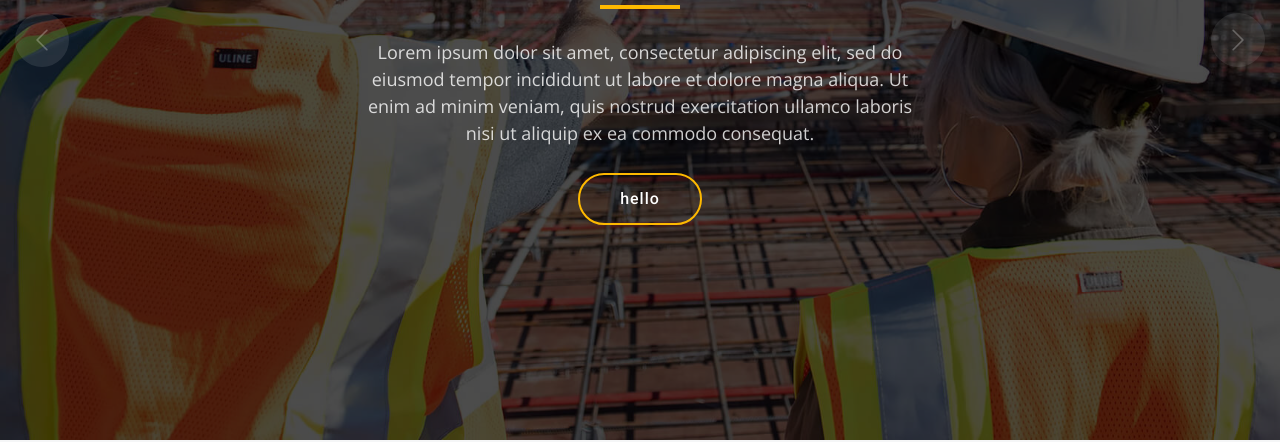
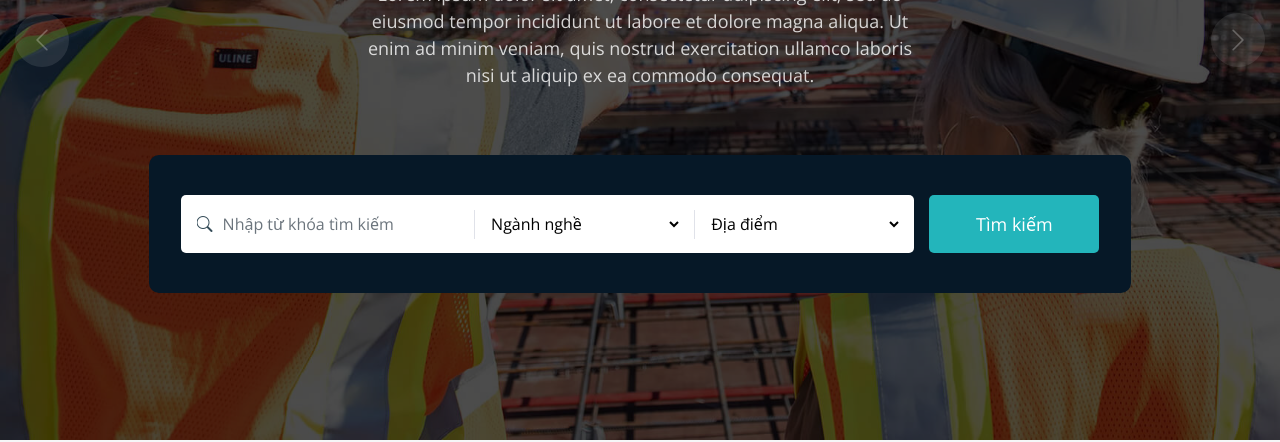
Before and after one commit to huyhenry02/introduce-company, a plain HTML site: page index.html in a window 1280 px wide. Shown: the part 360-802 px from the top of the page. Drawn offline with nearby package versions, Linux system fonts and the light colour scheme.

Commit message:
Add section search

```diff
--- a/assets/css/main.css
+++ b/assets/css/main.css
@@ -692,6 +692,93 @@ section {
 }
 
 /*--------------------------------------------------------------
+# Hero-Search
+--------------------------------------------------------------*/
+
+.hero-search {
+  margin-top: 50px;
+}
+
+.hero-search-filter-container {
+  background: #061827;
+  padding: 40px 32px;
+  border-radius: 10px;
+  display: flex;
+  width: 90%;
+  margin: 0 auto;
+}
+
+.hero-search-filter-input-container {
+  position: relative;
+  display: flex;
+  flex-grow: 8;
+  height: 58px;
+  background: #fff;
+  border-radius: 5px;
+  overflow: hidden;
+  align-items: center;
+  padding-left: 16px;
+  padding-right: 24px;
+}
+
+.hero-search-filter-textBox {
+  display: flex;
+  width: 40%;
+  height: 58px;
+  background: #fff;
+  border-radius: 5px;
+  overflow: hidden;
+  align-items: center;
+  padding-right: 10px;
+}
+
+.hero-search-filter-textBox input.form-control {
+  background: none;
+  border: none;
+  box-shadow: none;
+  padding: 0 10px;
+  border-radius: 0;
+  width: 100%;
+  color: #495057;
+  flex-grow: 1;
+}
+
+.hero-search-filter-dropdown {
+  width: 30%;
+}
+
+.hero-search-button {
+  width: 170px;
+  margin-left: 15px;
+}
+
+.hero-search-button .btn {
+  background: #23B5BB;
+  border-radius: 5px;
+  height: 58px;
+  width: 100%;
+  font-size: 18px;
+  color: #fff;
+}
+
+.hero-search-filter-dropdown select {
+  width: 100%;
+  background: none;
+  border: none;
+  box-shadow: none;
+  padding: 0 0 0 12px;
+  border-radius: 0;
+  color: #000;
+  border-left: 1px solid #E0E2E9;
+  height: 29px;
+  outline: none;
+}
+
+.hero-search-filter-dropdown-address select {
+  margin-left: 12px;
+}
+
+/*--------------------------------------------------------------
 # Constructions Section
 --------------------------------------------------------------*/
 .constructions .card-item {
--- a/index.html
+++ b/index.html
@@ -97,7 +97,37 @@
             <p data-aos="fade-up">Lorem ipsum dolor sit amet, consectetur adipiscing elit, sed do eiusmod tempor
               incididunt ut labore et dolore magna aliqua. Ut enim ad minim veniam, quis nostrud exercitation ullamco
               laboris nisi ut aliquip ex ea commodo consequat.</p>
-            <a data-aos="fade-up" data-aos-delay="200" href="#get-started" class="btn-get-started">hello</a>
+          </div>
+        </div>
+        <div class="container hero-search">
+          <div class="hero-search-filter-container">
+            <div class="hero-search-filter-input-container">
+              <div class="hero-search-filter-textBox">
+                <i class="bi bi-search"></i>
+                <input type="text" name="" id="" class="form-control" placeholder="Nhập từ khóa tìm kiếm">
+              </div>
+              <div class="hero-search-filter-dropdown hero-search-filter-dropdown-job">
+                <select id="cars" name="job-list" class="list-jobs">
+                  <option value="" hidden>Ngành nghề</option>
+                  <option value="volvo">Công nghệ thông tin</option>
+                  <option value="saab">Quản trị kinh doanh</option>
+                  <option value="opel">Opel</option>
+                  <option value="audi">Audi</option>
+                </select>
+              </div>
+              <div class="hero-search-filter-dropdown hero-search-filter-dropdown-address">
+                <select id="jpb" name="job-address" class="list-address">
+                  <option value="" hidden>Địa điểm</option>
+                  <option value="volvo">Thành phố Hà Nội</option>
+                  <option value="saab">Thành phố Hồ Chí Minh</option>
+                  <option value="opel">Opel</option>
+                  <option value="audi">Audi</option>
+                </select>
+              </div>
+            </div>
+            <div class="hero-search-button">
+              <button class="btn" tabindex="0">Tìm kiếm</button>
+            </div>
           </div>
         </div>
       </div>
```
